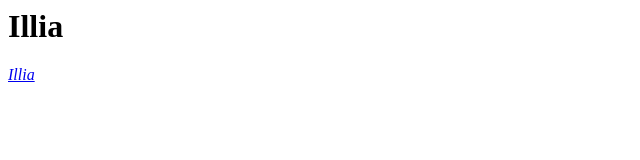
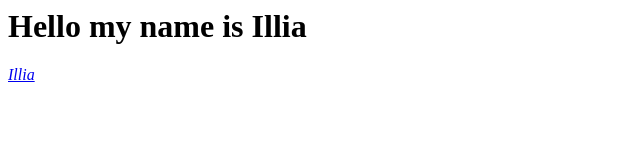
Before and after one commit to ililuk/ililuk.github.io, a plain HTML site: page index.html in a window 1280 px wide. Shown: the whole page, without its empty margins (0-640 px from the left). Drawn offline with Linux system fonts and the light colour scheme.

Commit message:
Added Hello my name is Illia

```diff
--- a/index.html
+++ b/index.html
@@ -3,7 +3,7 @@
     <title>Illia</title>
   </head>
   <body>
-    <h1>Illia</h1>
+    <h1>Hello my name is Illia</h1>
 
     <address>
       <a href="mailto:illia@illia-ThinkPad-X201">Illia</a>
```
